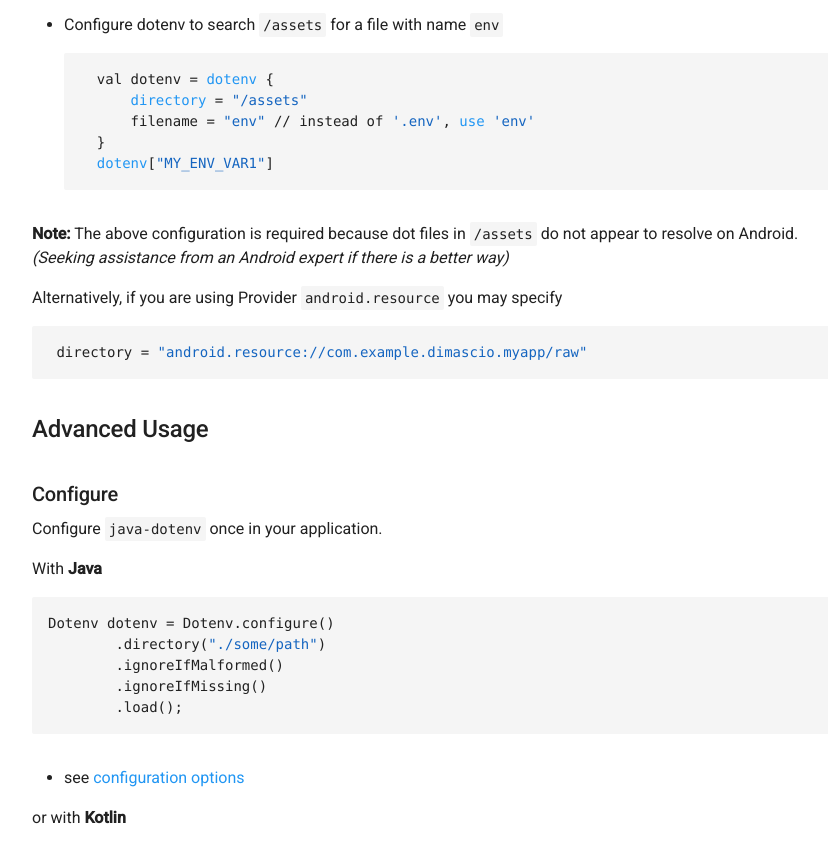
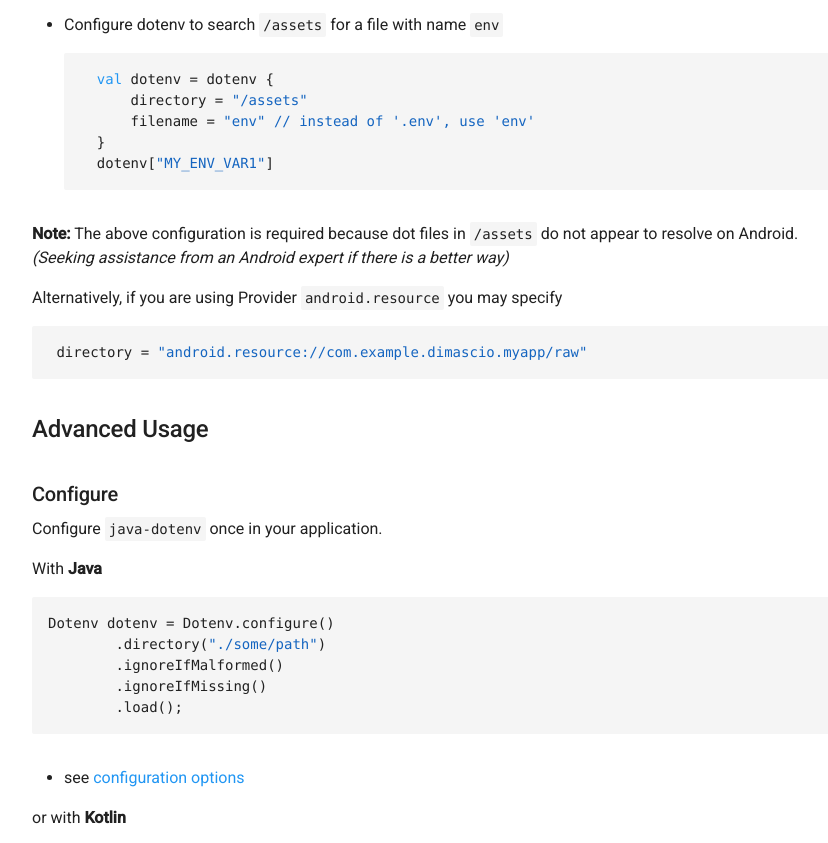
Before and after one commit to cdimascio/dotenv-kotlin, a plain HTML site: page index.html in a window 1280 px wide. Shown: the part 3288-4131 px from the top of the page, without its empty margins (192-1020 px from the left). Drawn offline with Linux system fonts and the light colour scheme.

Commit message:
Update index.html via compositor.io

```diff
--- a/index.html
+++ b/index.html
@@ -36,11 +36,11 @@ dotenv[<span class="hljs-string">&quot;MY_ENV_VAR1&quot;</span>]</pre><h2>Androi
 <p>  <img src="assets/android-dotenv.png" /></p>
 </li>
 <li><p>Configure dotenv to search <code>/assets</code> for a file with name <code>env</code></p>
-<pre>  val dotenv = <span class="hljs-keyword">dotenv</span> {
-      <span class="hljs-literal">directory</span> = <span class="hljs-string">&quot;/assets&quot;</span>
-      filename = <span class="hljs-string">&quot;env&quot;</span> // instead of <span class="hljs-string">'.env'</span>, <span class="hljs-literal">use</span> <span class="hljs-string">'env'</span>
+<pre>  <span class="hljs-keyword">val</span> dotenv = dotenv {
+      directory = <span class="hljs-string">&quot;/assets&quot;</span>
+      filename = <span class="hljs-string">&quot;env&quot;</span> <span class="hljs-comment">// instead of '.env', use 'env'</span>
   }
-  <span class="hljs-keyword">dotenv</span>[<span class="hljs-string">&quot;MY_ENV_VAR1&quot;</span>]</pre></li>
+  dotenv[<span class="hljs-string">&quot;MY_ENV_VAR1&quot;</span>]</pre></li>
 </ul>
 <p><strong>Note:</strong> The above configuration is required because dot files in <code>/assets</code> do not appear to resolve on Android. <em>(Seeking assistance from an Android expert if there is a better way)</em></p>
 <p>Alternatively, if you are using Provider <code>android.resource</code> you may specify</p>
```
